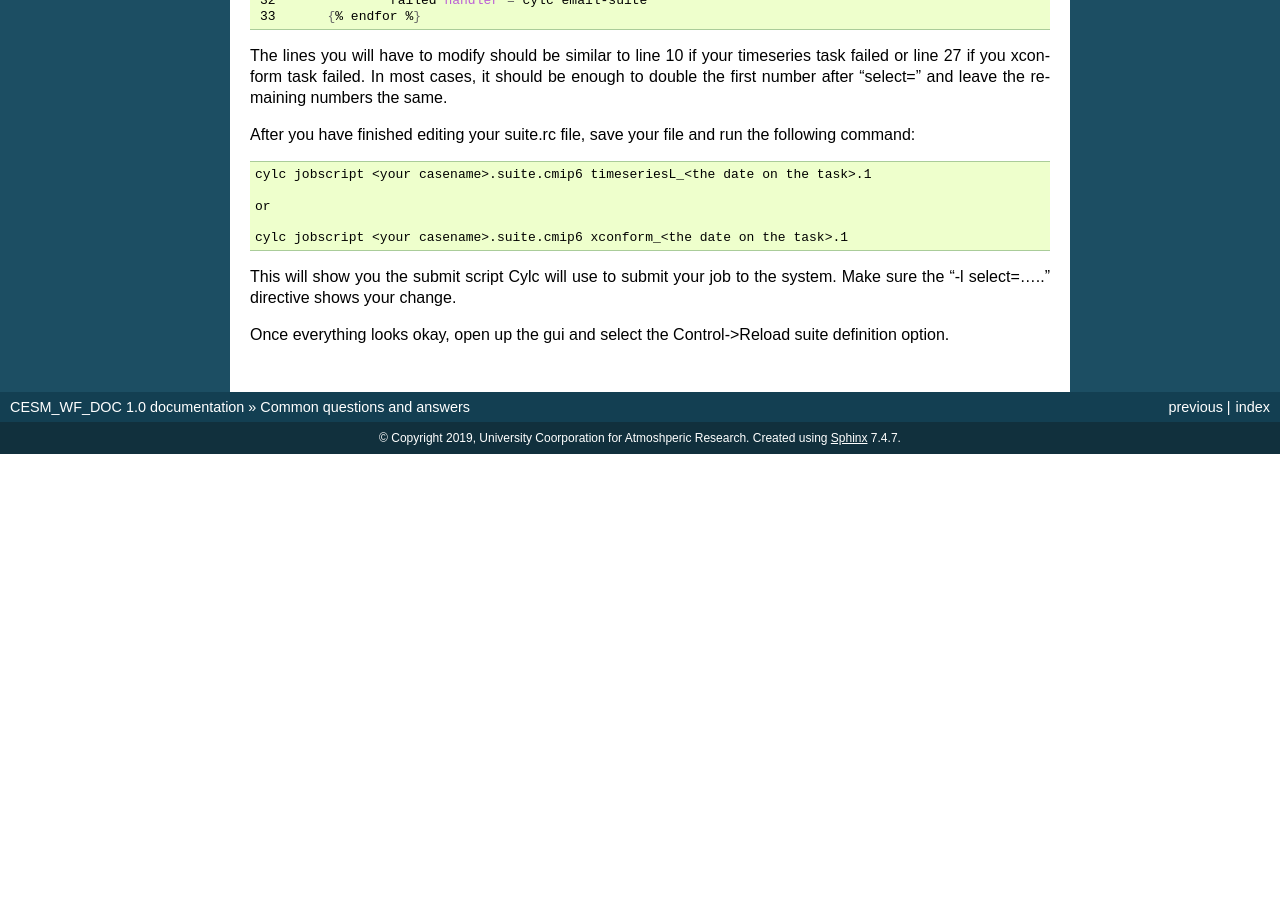
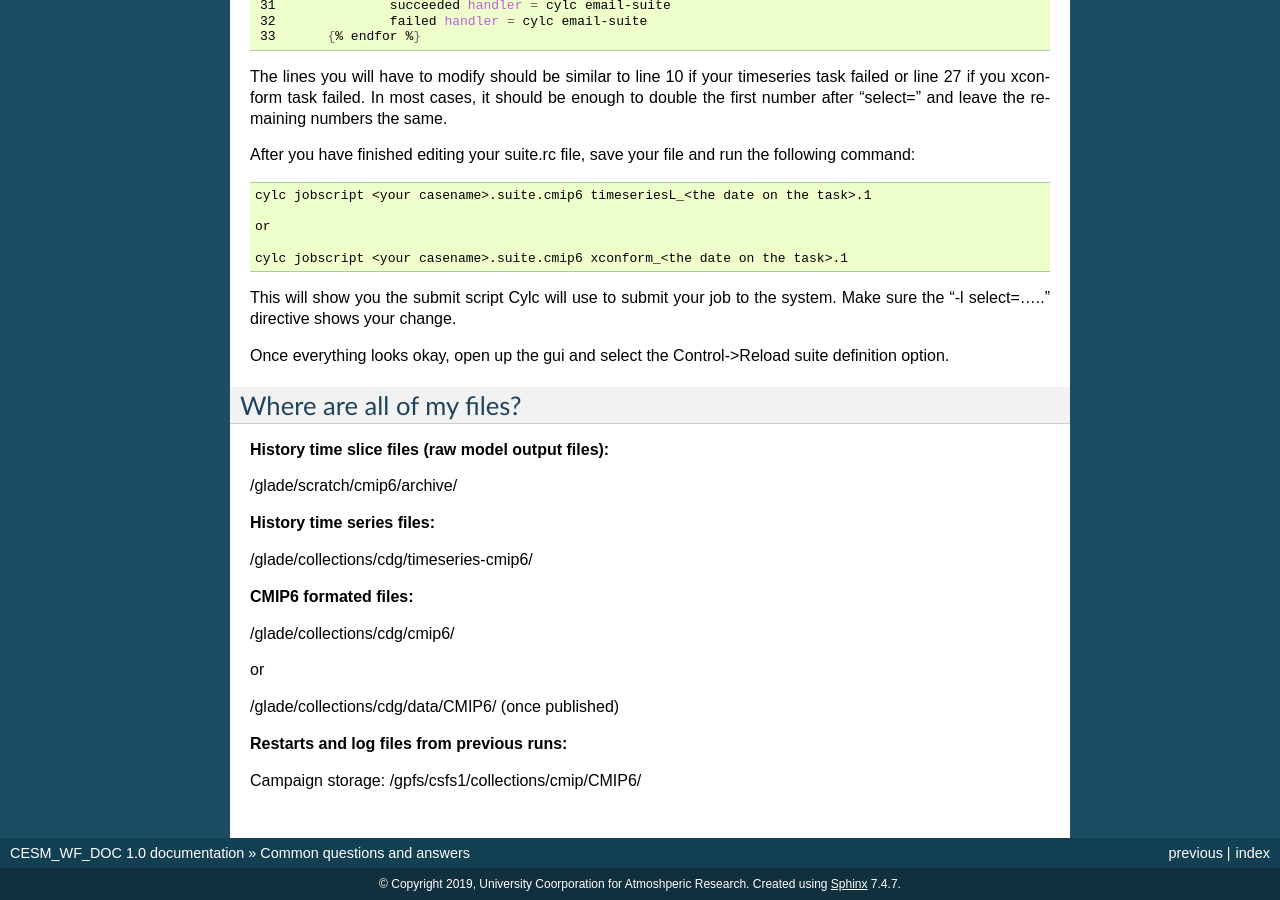
Before and after one commit to NCAR/CESM-WF_Documentation, a Sphinx documentation site: the page built from source/faq.rst, in a window 1280 px wide and 900 px high, scrolled down 2127 px. Built offline with Sphinx 7.4.7, drawn with Linux system fonts in a browser that asks for light colours; before the commit the page ends 2581 px from its top, so only the background shows below that; some of the changed text lies outside the part shown.

Commit message:
Added 'Where are all of my files?' section

```diff
--- a/source/faq.rst
+++ b/source/faq.rst
@@ -15,6 +15,8 @@
 * :ref:`find_failure`
 
 * :ref:`pp_failure`
+
+* :ref:`where_are_my_files`
 
 .. _stop_midrun:
 
@@ -151,3 +153,29 @@
 This will show you the submit script Cylc will use to submit your job to the system.  Make sure the "-l select=....." directive shows your change.
 
 Once everything looks okay, open up the gui and select the Control->Reload suite definition option.
+
+
+.. _where_are_my_files:
+
+Where are all of my files?
+--------------------------
+
+**History time slice files (raw model output files):**
+
+/glade/scratch/cmip6/archive/
+
+**History time series files:**
+
+/glade/collections/cdg/timeseries-cmip6/
+
+**CMIP6 formated files:**
+
+/glade/collections/cdg/cmip6/
+
+or
+
+/glade/collections/cdg/data/CMIP6/ (once published)
+
+**Restarts and log files from previous runs:**
+
+Campaign storage: /gpfs/csfs1/collections/cmip/CMIP6/
```
Also changed, not shown: 7 other files.
